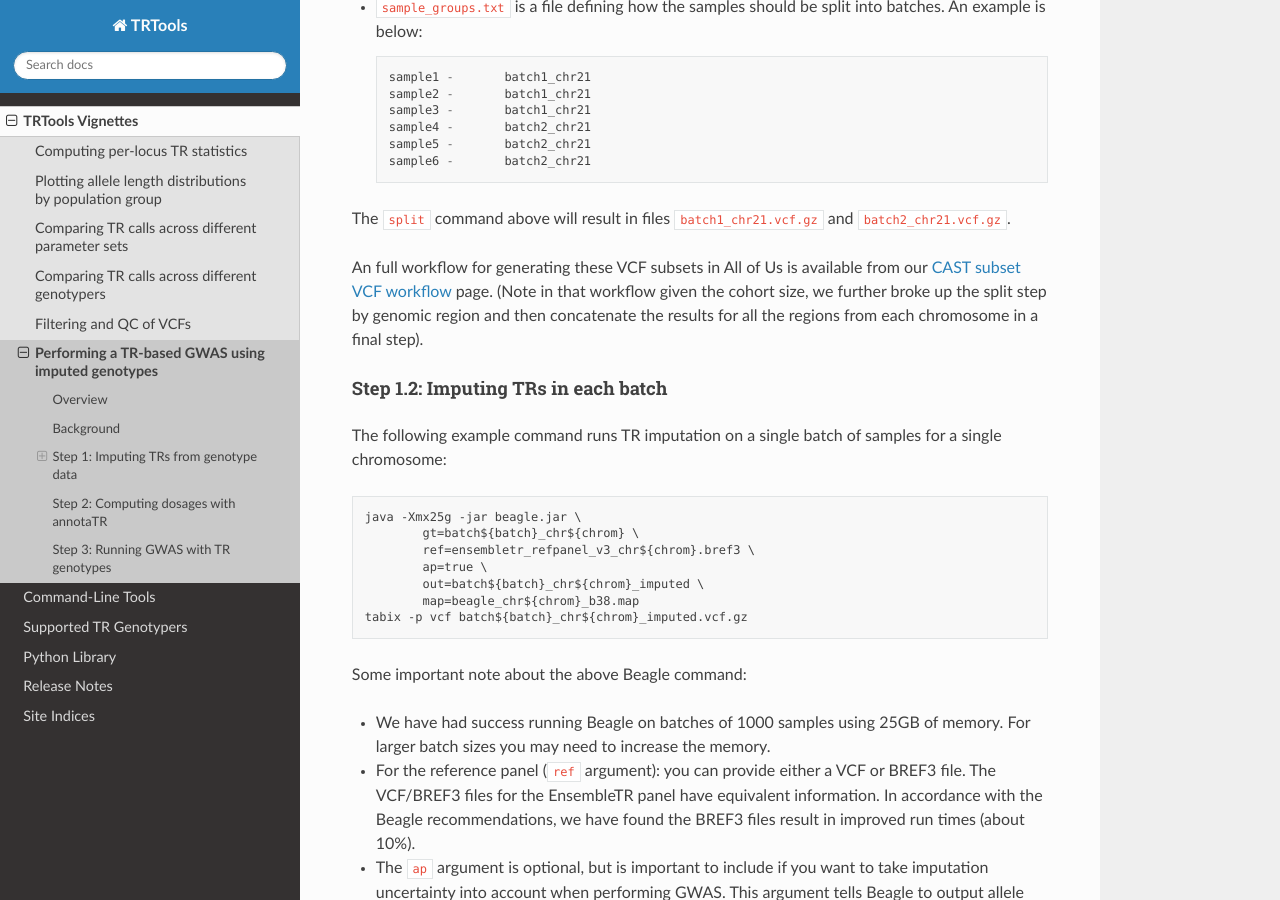
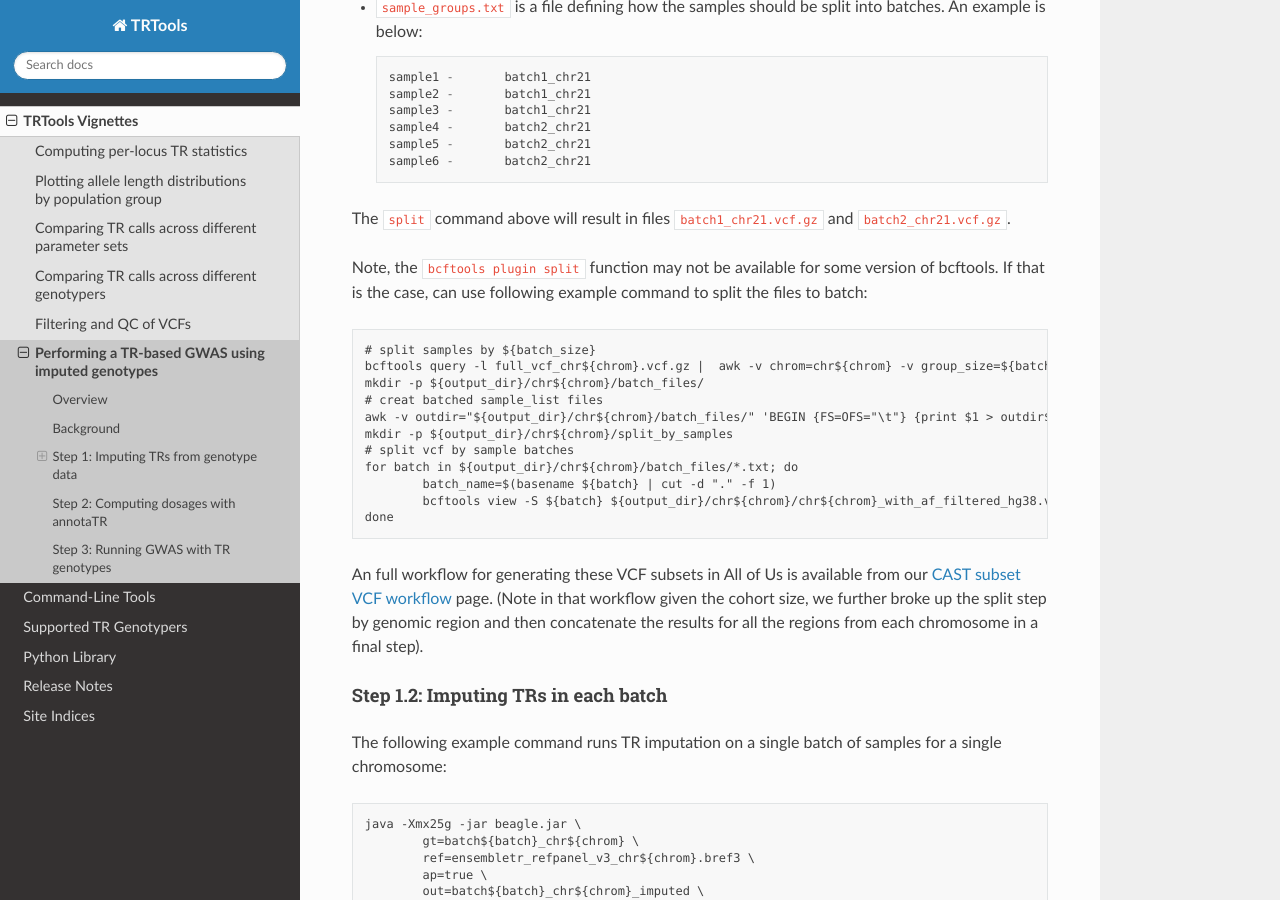
Before and after one commit to gymrek-lab/TRTools, a Sphinx documentation site: the page built from doc/VIGNETTE-GWAS-TUTORIAL.rst, in a window 1280 px wide and 900 px high, scrolled down 3413 px. Built offline with Sphinx 7.4.7 and the Read the Docs theme 3.1.0, drawn with Linux system fonts in a browser that asks for light colours.

Commit message:
Update VIGNETTE-GWAS-TUTORIAL.rst
The plugin split function may not available for some version of bcftools. I add some notes on how to split samples without the plugin split function.

```diff
--- a/doc/VIGNETTE-GWAS-TUTORIAL.rst
+++ b/doc/VIGNETTE-GWAS-TUTORIAL.rst
@@ -103,6 +103,21 @@ In this command:
 	sample6 -       batch2_chr21
 
 The :code:`split` command above will result in files :code:`batch1_chr21.vcf.gz` and :code:`batch2_chr21.vcf.gz`.
+
+Note, the :code:`bcftools plugin split` function may not be available for some version of bcftools. If that is the case, can use following example command to split the files to batch::
+
+	# split samples by ${batch_size}
+	bcftools query -l full_vcf_chr${chrom}.vcf.gz |  awk -v chrom=chr${chrom} -v group_size=${batch_size} 'BEGIN {FS=OFS="\t"} {print $1,"batch"int(NR / group_size)+1"_"chrom}' > ${output_dir}/chr${chrom}/batch_files/
+	mkdir -p ${output_dir}/chr${chrom}/batch_files/
+	# creat batched sample_list files
+  	awk -v outdir="${output_dir}/chr${chrom}/batch_files/" 'BEGIN {FS=OFS="\t"} {print $1 > outdir$2".txt"}' ${output_dir}/chr${chrom}/chr${chrom}_sample_list.txt
+ 	mkdir -p ${output_dir}/chr${chrom}/split_by_samples
+	# split vcf by sample batches
+  	for batch in ${output_dir}/chr${chrom}/batch_files/*.txt; do
+    		batch_name=$(basename ${batch} | cut -d "." -f 1)
+    		bcftools view -S ${batch} ${output_dir}/chr${chrom}/chr${chrom}_with_af_filtered_hg38.vcf.gz -Oz -o ${output_dir}/chr${chrom}/split_by_samples/${batch_name}.vcf.gz
+  	done
+
 
 An full workflow for generating these VCF subsets in All of Us is available from our `CAST subset VCF workflow <https://github.com/CAST-genomics/cast-workflows/tree/main/subset_vcf>`_ page. (Note in that workflow given the cohort size, we further broke up the split step by genomic region and then concatenate the results for all the regions from each chromosome in a final step).
 
```
